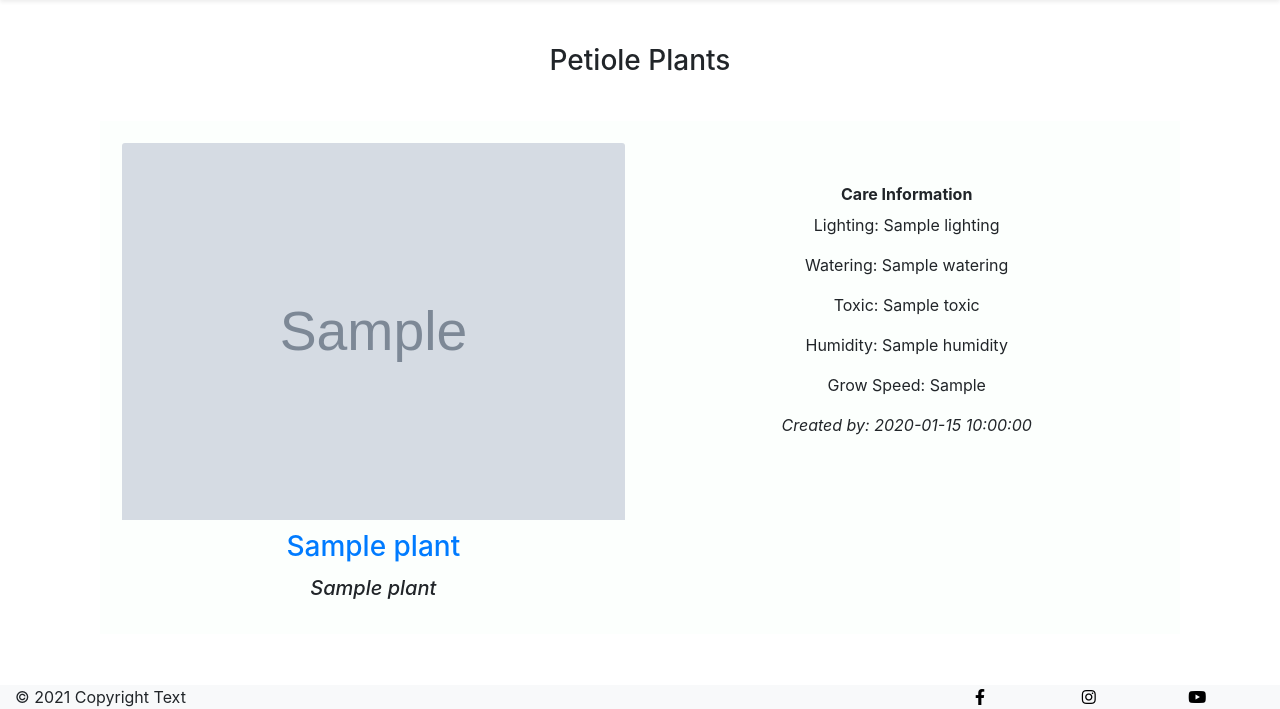
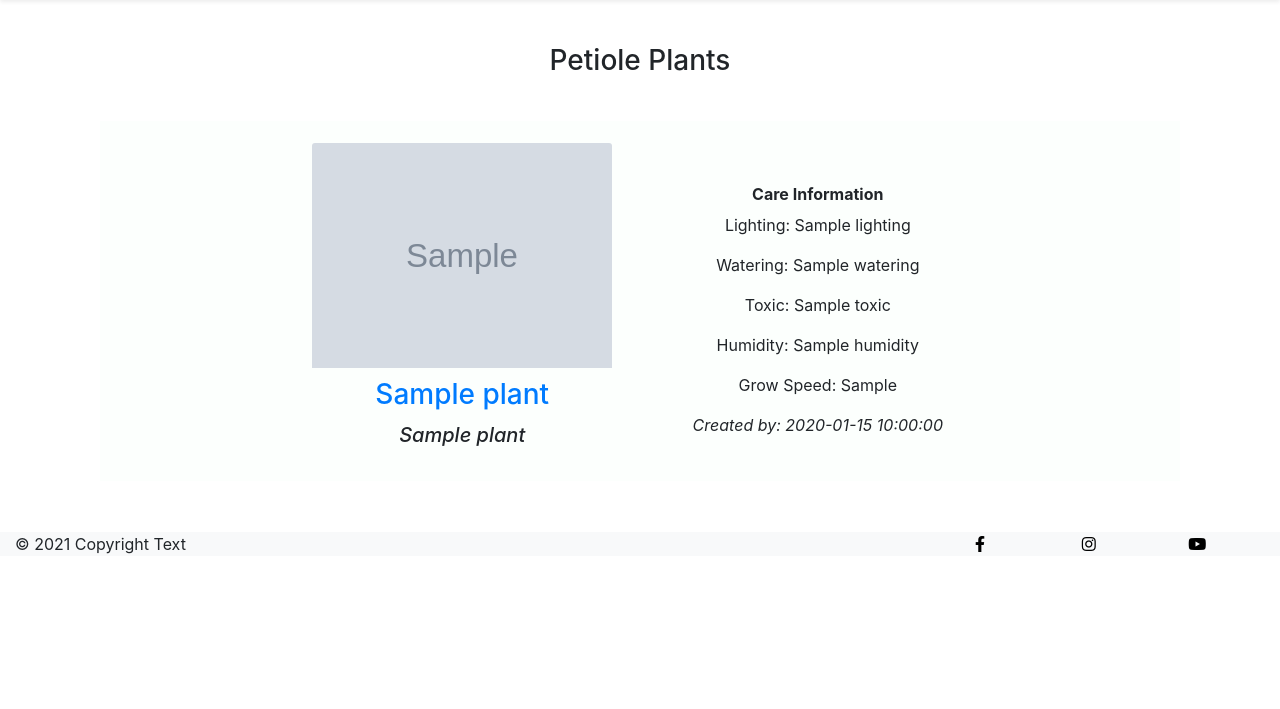
Before and after one commit to keeks-mtl/petiole, a Flask app: page / in a window 1280 px wide. Shown: the part 106-815 px from the top of the page. After the commit the page ends 660 px from the top, so only its background shows below. Run offline with Flask 2, Linux system fonts and the light colour scheme; grey boxes marked "Sample" are stand-in pictures; a database or web service that is not in the repository returns one stand-in record (values such as "Sample title"); some libraries are stand-ins or nearby versions.

Commit message:
Resize images & correct styles

```diff
--- a/static/css/style.css
+++ b/static/css/style.css
@@ -4,6 +4,7 @@
   --third-color: #A3797D;
 }
 
+/* navigational bar */
 .navbar a {
     color: black;
 }
@@ -12,6 +13,7 @@ nav .nav-link {
     font-weight: 600;
     font-size: 1.25rem;
 }
+
 /* buttons */
 .green-btn {
     background-color: var(--main-color);
@@ -22,16 +24,22 @@ nav .nav-link {
 .edit-btn {
     background-color: var(--secondary-color);
 }
+/* images */
+img {
+  max-width: 300px;
+  height: auto;
+}
+/* flash messages */
 .flashes h4 {
     line-height: 2;
 }
 
+/* icons */
 .fab {
     color: black;
 }
 
-/* register form */
-
+/* containers */
 .register-form, .login-form, .profile-container, .main-plants-container {
     margin-top: 4%;
 }
--- a/templates/plant_page.html
+++ b/templates/plant_page.html
@@ -5,13 +5,13 @@
     <div class="container plant-page-container">
         <h2 class="text-center">{{ plant.plant_latin_name}}</h2>
         <div class="container index-cards light-grey-box">
-            <div class="row">
-                <div class="col-6 text-center">
+            <div class="row justify-content-center">
+                <div class="col-4 text-center">
                     <img src="{{ plant.plant_image }}" class="card-img-top" alt="user submited image of plant">
                     <h3 class="card-title">{{ plant.plant_latin_name }}</h3>
                     <h5 class="card-title"> <em>{{ plant.plant_common_name }}</em></h5>
                 </div>
-                <div class="col s6 text-center care-info">
+                <div class="col-4 text-center care-info">
                     <h6 class="card-text"><strong> Care Information</strong></h6>
                     <p class="card-text">Lighting: {{ plant.lighting }}</p>
                     <p class="card-text">Watering: {{ plant.watering }}</p>
--- a/templates/plants.html
+++ b/templates/plants.html
@@ -5,13 +5,13 @@
         <h3 class="text-center">Petiole Plants</h3>
         {% for plant in plants %}
         <div class="container index-cards light-grey-box">
-            <div class="row">
-                <div class="col-6 text-center">
+            <div class="row justify-content-center">
+                <div class="col-4 text-center">
                     <img src="{{ plant.plant_image }}" class="card-img-top" alt="user submited image of plant">
                     <h3 class="card-title"><a href="{{ url_for('plant_page', plant_id=plant._id) }}">{{ plant.plant_latin_name }}</a></h3>
                     <h5 class="card-title"> <em>{{ plant.plant_common_name }}</em></h5>
                 </div>
-                <div class="col s6 text-center care-info">
+                <div class="col-4 text-center care-info">
                     <h6 class="card-text"><strong> Care Information</strong></h6>
                     <p class="card-text">Lighting: {{ plant.lighting }}</p>
                     <p class="card-text">Watering: {{ plant.watering }}</p>
```
Also changed, not shown: templates/profile.html (+4 -4 lines).
